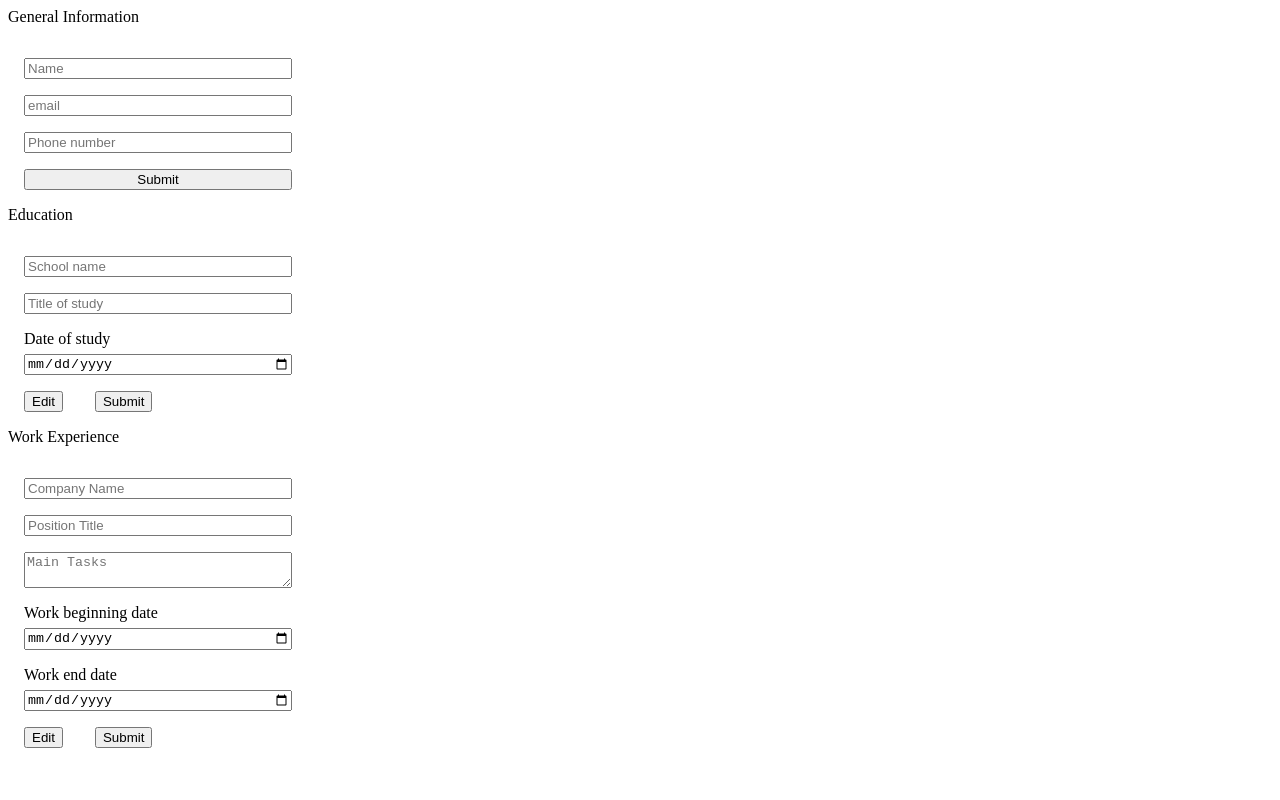
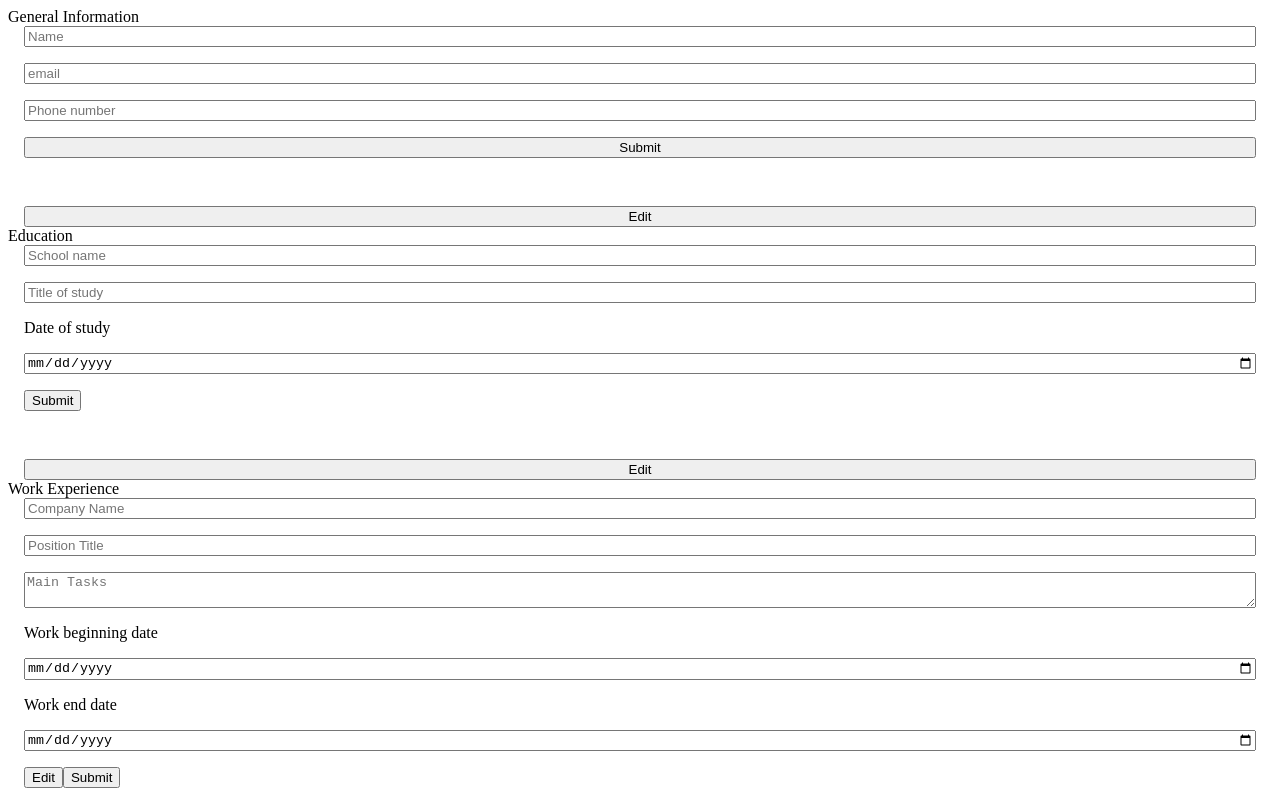
Before and after one commit to thatsthat/odin-cv-project, a React (Create React App) app: page / in a window 1280 px wide. Built offline with nearby package versions, Linux system fonts and the light colour scheme.

Commit message:
trying to use css modules

```diff
--- a/src/App.js
+++ b/src/App.js
@@ -2,7 +2,7 @@ import React, { Component } from "react";
 import Education from "./components/Education";
 import General from "./components/General";
 import Work from "./components/Work";
-import "./styles/App.css";
+import "./styles/App.module.css";
 
 class App extends Component {
   // eslint-disable-next-line no-useless-constructor
--- a/src/components/Education.js
+++ b/src/components/Education.js
@@ -1,5 +1,5 @@
 import React, { Component } from "react";
-import "../styles/Education.css";
+import "../styles/Education.module.css";
 
 class Education extends Component {
   // eslint-disable-next-line no-useless-constructor
@@ -8,6 +8,7 @@ class Education extends Component {
     this.state = { name: "", title: "", date: "", vale: "" };
     this.handleChange = this.handleChange.bind(this);
     this.handleSubmit = this.handleSubmit.bind(this);
+    this.handleEdit = this.handleEdit.bind(this);
   }
 
   handleChange(event) {
@@ -15,14 +16,20 @@ class Education extends Component {
   }
 
   handleSubmit(event) {
-    this.setState({ value: "" });
     event.preventDefault();
+    this.setState({ viewMode: "", editMode: "hidden" });
+  }
+
+  handleEdit(event) {
+    event.preventDefault();
+    this.setState({ editMode: "", viewMode: "hidden" });
   }
 
   render() {
     return (
       <div>
         <div id="title">Education</div>
+        <div className="form">
           <form onSubmit={this.handleSubmit}>
             <input
               placeholder="School name"
@@ -46,10 +53,18 @@ class Education extends Component {
               onChange={this.handleChange}
             />
             <div className="buttons">
-            <input type="submit" value="Edit" />
               <input type="submit" value="Submit" />
             </div>
           </form>
+        </div>
+        <div className={this.state.viewMode} id="submitted">
+          <form className={this.state.viewMode} onSubmit={this.handleEdit}>
+            <div>{this.state.name}</div>
+            <div>{this.state.title}</div>
+            <div>{this.state.date}</div>
+            <input type="submit" value="Edit" />
+          </form>
+        </div>
       </div>
     );
   }
--- a/src/components/General.js
+++ b/src/components/General.js
@@ -1,5 +1,5 @@
 import React, { Component } from "react";
-import "../styles/General.css";
+import "../styles/General.module.css";
 
 class General extends Component {
   // eslint-disable-next-line no-useless-constructor
@@ -15,6 +15,7 @@ class General extends Component {
     };
     this.handleChange = this.handleChange.bind(this);
     this.handleSubmit = this.handleSubmit.bind(this);
+    this.handleEdit = this.handleEdit.bind(this);
   }
 
   handleChange(event) {
@@ -22,15 +23,20 @@ class General extends Component {
   }
 
   handleSubmit(event) {
-    console.log("ieeeeep");
-    //this.setState({ value: "" });
     event.preventDefault();
+    this.setState({ viewMode: "", editMode: "hidden" });
+  }
+
+  handleEdit(event) {
+    event.preventDefault();
+    this.setState({ editMode: "", viewMode: "hidden" });
   }
 
   render() {
     return (
       <div>
         <div id="title">General Information</div>
+        <div className="form">
           <form className={this.state.editMode} onSubmit={this.handleSubmit}>
             <input
               placeholder="Name"
@@ -55,11 +61,14 @@ class General extends Component {
             />
             <input type="submit" value="Submit" />
           </form>
+        </div>
         <div className={this.state.viewMode} id="submitted">
+          <form className={this.state.viewMode} onSubmit={this.handleEdit}>
             <div>{this.state.name}</div>
             <div>{this.state.email}</div>
             <div>{this.state.phone}</div>
             <input type="submit" value="Edit" />
+          </form>
         </div>
       </div>
     );
--- a/src/components/Work.js
+++ b/src/components/Work.js
@@ -1,5 +1,5 @@
 import React, { Component } from "react";
-import "../styles/Work.css";
+import "../styles/Work.module.css";
 
 class Work extends Component {
   // eslint-disable-next-line no-useless-constructor
@@ -8,6 +8,7 @@ class Work extends Component {
     this.state = { name: "", title: "", tasks: "", value: "" };
     this.handleChange = this.handleChange.bind(this);
     this.handleSubmit = this.handleSubmit.bind(this);
+    this.handleEdit = this.handleEdit.bind(this);
   }
 
   handleChange(event) {
@@ -15,14 +16,20 @@ class Work extends Component {
   }
 
   handleSubmit(event) {
-    this.setState({ value: "" });
     event.preventDefault();
+    this.setState({ viewMode: "", editMode: "hidden" });
+  }
+
+  handleEdit(event) {
+    event.preventDefault();
+    this.setState({ editMode: "", viewMode: "hidden" });
   }
 
   render() {
     return (
       <div>
         <div id="title">Work Experience</div>
+        <div className="form">
           <form onSubmit={this.handleSubmit}>
             <input
               placeholder="Company Name"
@@ -64,6 +71,7 @@ class Work extends Component {
             </div>
           </form>
         </div>
+      </div>
     );
   }
 }
--- a/src/styles/Work.css
+++ b/src/styles/Education.module.css
@@ -1,16 +1,13 @@
-form {
+.form {
   display: flex;
   flex-direction: column;
   margin: 0rem 1rem;
   gap: 1rem;
 }
+.label {
+  margin-bottom: -10px;
+}
 .buttons {
   display: flex;
   gap: 2rem;
 }
-#title {
-  margin-bottom: 1rem;
-}
-.label {
-  margin-bottom: -10px;
-}
--- a/src/styles/General.css
+++ b/src/styles/General.module.css
@@ -1,4 +1,4 @@
-form {
+.form {
   display: flex;
   flex-direction: column;
   padding: 1rem 0rem;
--- a/src/styles/Education.css
+++ b/src/styles/Work.module.css
@@ -4,10 +4,10 @@ form {
   margin: 0rem 1rem;
   gap: 1rem;
 }
-.label {
-  margin-bottom: -10px;
-}
 .buttons {
   display: flex;
   gap: 2rem;
 }
+.label {
+  margin-bottom: -10px;
+}
```
Also changed, not shown: src/styles/App.module.css (renamed from src/styles/App.css). Lines whose indentation alone changed are shown as unchanged.
